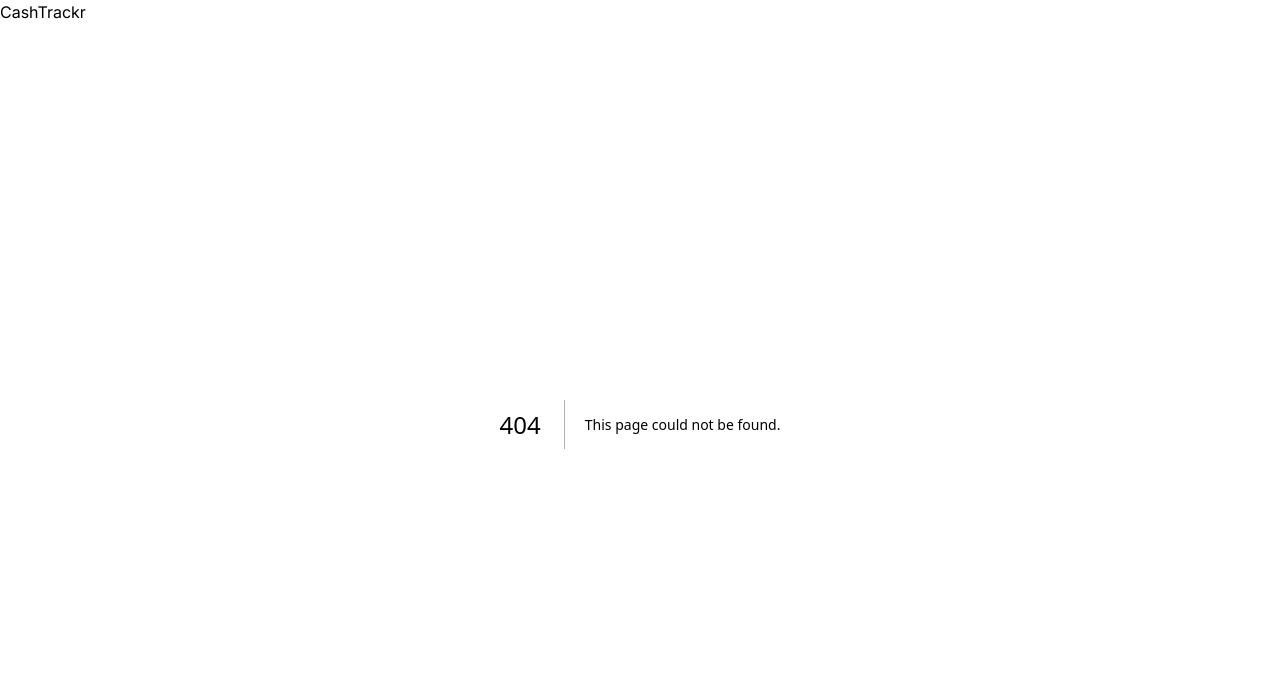
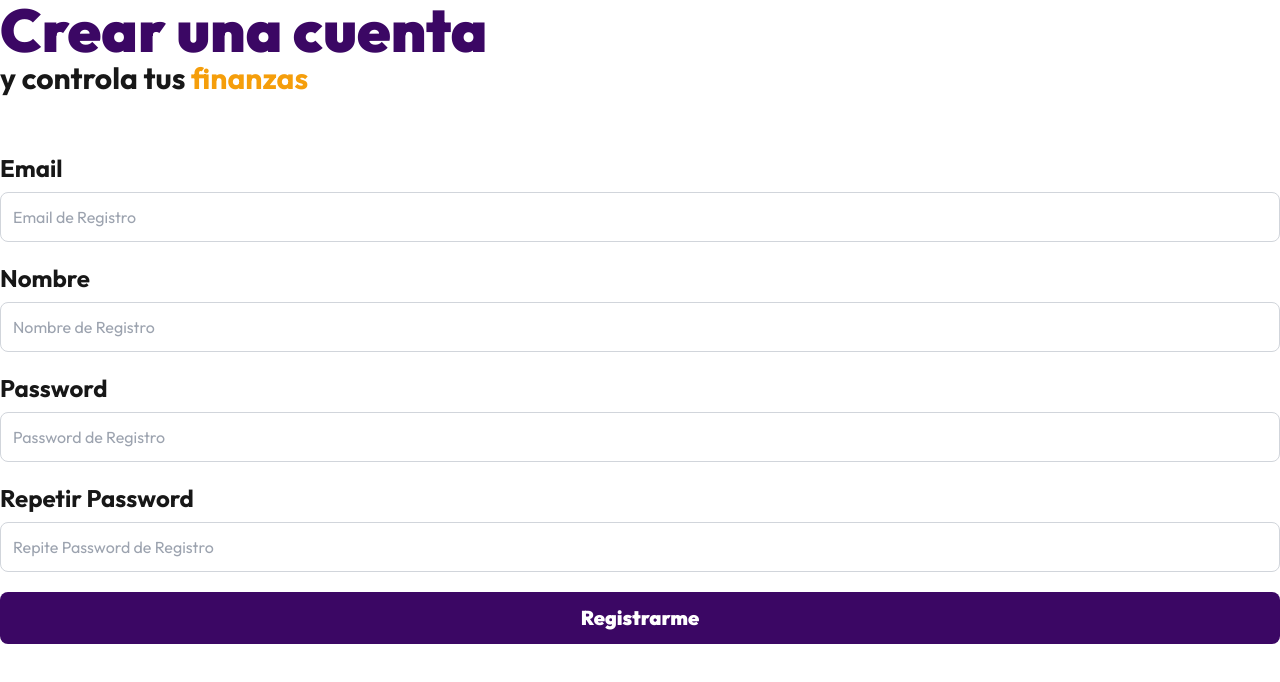
Before and after one commit to NahumFGz/cashtrackr-js-practice, a Next.js app in the folder b_tutorial/frontend/: page /auth/register in a window 1280 px wide. Before the commit this address had no page. Shown: the top 682 px of the page. Built offline with nearby package versions, Linux system fonts and the light colour scheme.

Commit message:
feat: :sparkles: Creando el primer componente

```diff
--- /dev/null
+++ b/b_tutorial/frontend/app/auth/register/page.tsx
@@ -0,0 +1,64 @@
+export default function RegisterPage() {
+  console.log('Register page')
+  return (
+    <>
+      <h1 className='font-black text-6xl text-purple-950'>Crear una cuenta</h1>
+      <p className='text-3xl font-bold'>
+        {' '}
+        y controla tus <span className='text-amber-500'> finanzas</span>
+      </p>
+
+      <form className='mt-14 space-y-5' noValidate>
+        <div className='flex flex-col gap-2'>
+          <label className='font-bold text-2xl' htmlFor='email'>
+            Email
+          </label>
+          <input
+            id='email'
+            type='email'
+            placeholder='Email de Registro'
+            className='w-full border border-gray-300 p-3 rounded-lg'
+            name='email'
+          />
+        </div>
+
+        <div className='flex flex-col gap-2'>
+          <label className='font-bold text-2xl'>Nombre</label>
+          <input
+            type='name'
+            placeholder='Nombre de Registro'
+            className='w-full border border-gray-300 p-3 rounded-lg'
+            name='name'
+          />
+        </div>
+
+        <div className='flex flex-col gap-2'>
+          <label className='font-bold text-2xl'>Password</label>
+          <input
+            type='password'
+            placeholder='Password de Registro'
+            className='w-full border border-gray-300 p-3 rounded-lg'
+            name='password'
+          />
+        </div>
+
+        <div className='flex flex-col gap-2'>
+          <label className='font-bold text-2xl'>Repetir Password</label>
+          <input
+            id='password_confirmation'
+            type='password'
+            placeholder='Repite Password de Registro'
+            className='w-full border border-gray-300 p-3 rounded-lg'
+            name='password_confirmation'
+          />
+        </div>
+
+        <input
+          type='submit'
+          value='Registrarme'
+          className='bg-purple-950 hover:bg-purple-800 w-full p-3 rounded-lg text-white font-black  text-xl cursor-pointer block'
+        />
+      </form>
+    </>
+  )
+}
--- a/b_tutorial/frontend/app/layout.tsx
+++ b/b_tutorial/frontend/app/layout.tsx
@@ -1,8 +1,8 @@
 import type { Metadata } from 'next'
+import { Outfit } from 'next/font/google'
 import './globals.css'
-import { Inter } from 'next/font/google'
 
-const inter = Inter({ subsets: ['latin'] })
+const outfit = Outfit({ subsets: ['latin'] })
 
 export const metadata: Metadata = {
   title: 'CashTrackr',
@@ -16,10 +16,7 @@
 }>) {
   return (
     <html lang='en'>
-      <body className={inter.className}>
-        <h1>CashTrackr</h1>
-        {children}
-      </body>
+      <body className={outfit.className}>{children}</body>
     </html>
   )
 }
```
